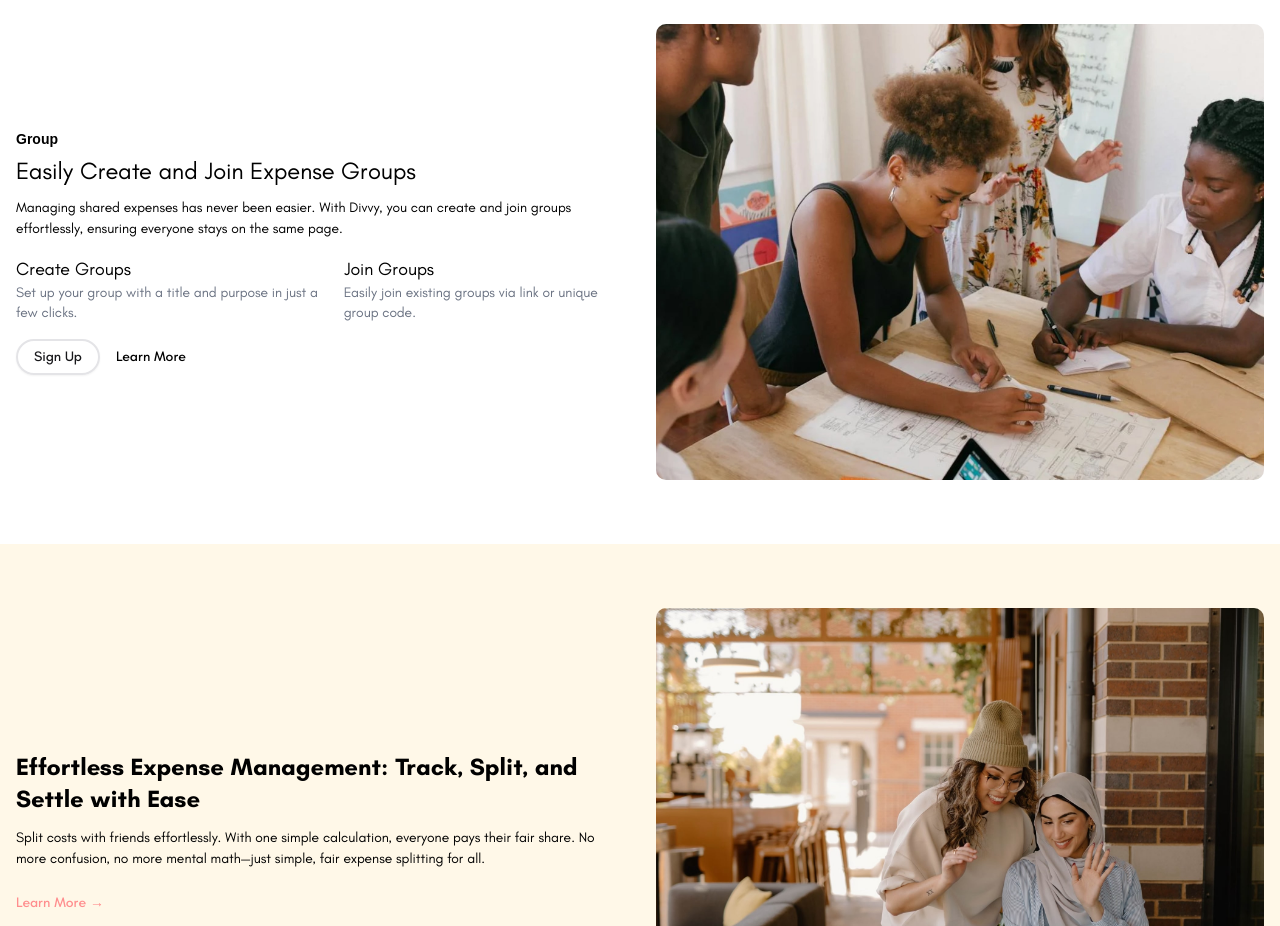
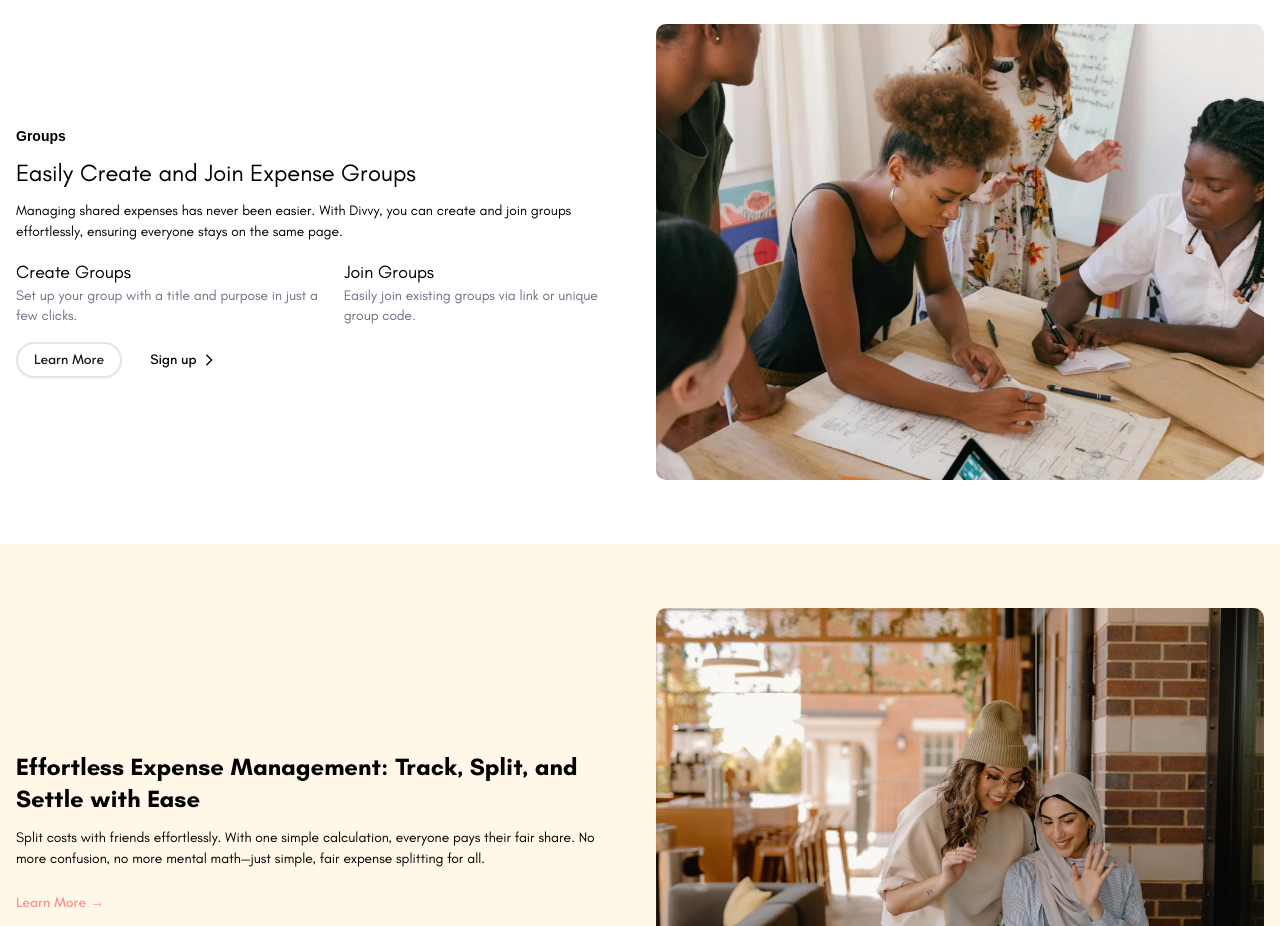
Before and after one commit to emmanuelkumah/trello-trailblazers, a React (Vite) app in the folder frontend/: page / in a window 1280 px wide. Shown: the part 2480-3406 px from the top of the page. Built offline with nearby package versions, Linux system fonts and the light colour scheme; a web font is replaced by a local one.

Commit message:
style: update all styles in groupsection
fits all styles in figma

```diff
--- a/frontend/src/ui/landing/GroupsFeature.tsx
+++ b/frontend/src/ui/landing/GroupsFeature.tsx
@@ -7,7 +7,7 @@ const GroupsFeature = () => {
       <div className='container mx-auto px-4'>
         <div className='grid grid-cols-1 md:grid-cols-2 gap-8 items-center'>
           <div className='order-1 md:order-1'>
-            <p className='font-semibold text-sm mb-2 font-sarabun'>Group</p>
+            <p className='font-semibold mb-3 font-sarabun'>Groups</p>
             <h2 className='text-3 xl font-normal mb-3'>
               Easily Create and Join Expense Groups
             </h2>
@@ -16,8 +16,8 @@ const GroupsFeature = () => {
               can create and join groups effortlessly, ensuring everyone stays
               on the same page.
             </p>
-            <div className='flex items-center mb-4'>
-              <div className='flex flex-col mr-4'>
+            <div className='flex flex-col md:flex-row items-start md:items-center mb-4'>
+              <div className='flex flex-col mb-4 md:mb-0 md:mr-4'>
                 <h3 className='text-lg font-normal'>Create Groups</h3>
                 <p className='text-sm text-gray-500'>
                   Set up your group with a title and purpose in just a few
@@ -32,11 +32,30 @@ const GroupsFeature = () => {
               </div>
             </div>
             {/* Create a secondary button with the text "sign up" */}
-            <Button variant='secondary' className='mr-4 bg-transparent rounded-full border-2 cursor-pointer'>
-              Sign Up
+            <Button
+              variant='secondary'
+              className='mr-4 bg-transparent rounded-full border-2 cursor-pointer'
+            >
+              Learn More
             </Button>
-            <Button variant='link' className='p-0 text-black'>
-              Learn More
+            <Button variant='link' className='text-black cursor-pointer rounded-full'>
+              Sign up
+              <svg
+                xmlns='http://www.w3.org/2000/svg'
+                width='24'
+                height='24'
+                fill='currentColor'
+                className='-ml-1'
+                viewBox='0 0 24 24'
+              >
+                <path
+                  fillRule='evenodd'
+                  d='M8 4l8 8-8 8'
+                  stroke='currentColor'
+                  strokeWidth='2'
+                  fill='none'
+                />
+              </svg>
             </Button>
           </div>
           <div className='order-2 md:order-2'>
```
